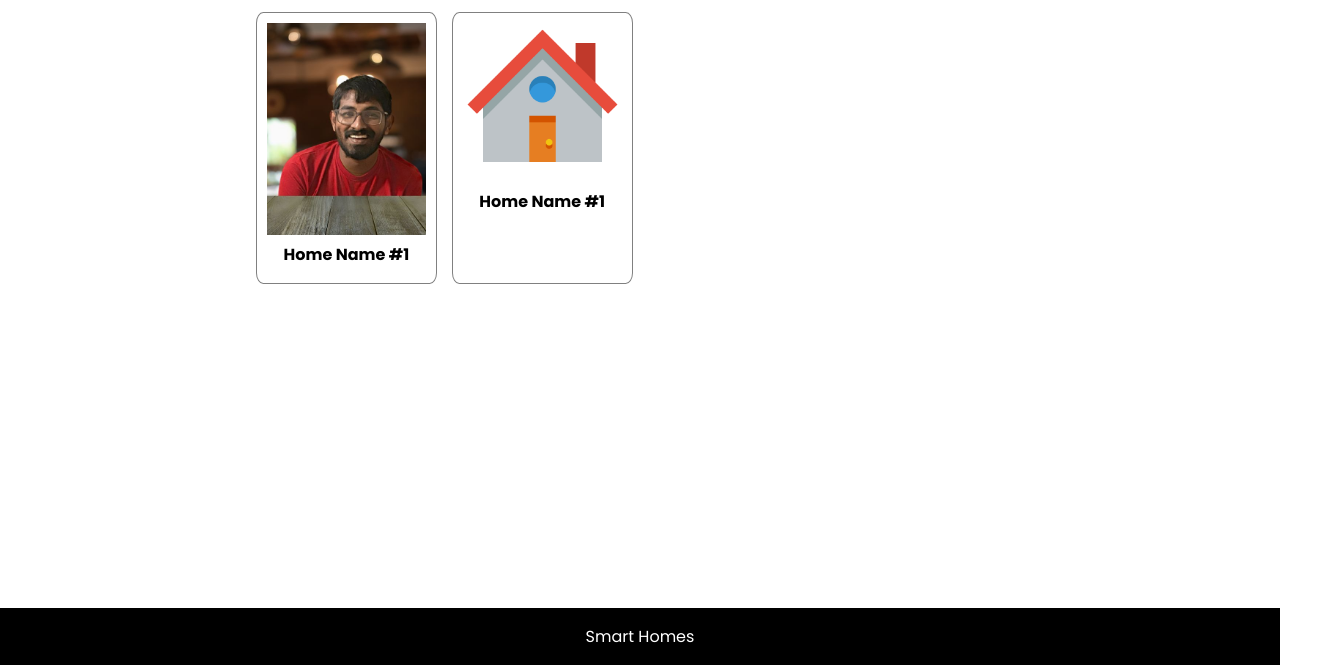
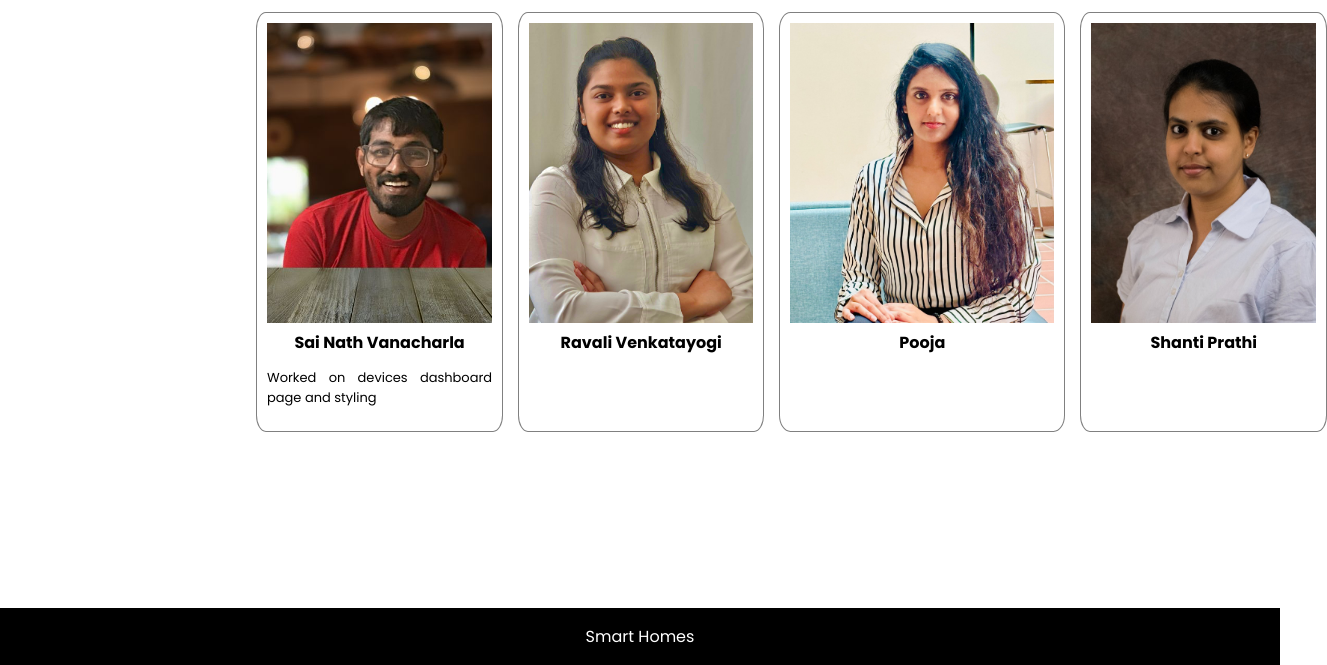
Before and after one commit to sainathmcs/DIS, a plain HTML site: page about.html in a window 1280 px wide. Shown: the part 135-800 px from the top of the page, 1327 px wide, since content can reach past the window. Drawn offline with Linux system fonts and the light colour scheme.

Commit message:
About page

```diff
--- a/about.html
+++ b/about.html
@@ -49,23 +49,72 @@
               <div class="card-container">
                 <!-- team card -->
                 <div class="device-card home-height">
-                <img src="assets/profile_pic.jpg" class="team-image" alt="home" />
+                  <img
+                    src="assets/profile_pic.jpg"
+                    class="team-image"
+                    alt="home"
+                  />
 
                   <div class="team-details">
-                  <div class="font-bold">Home Name #1</div>
+                    <div class="font-bold">Sai Nath Vanacharla</div>
+                  </div>
+
+                  <div class="team-learnings">
+                    <p>
+                      Worked on devices dashboard page and styling
+                    </p>
                   </div>
                 </div>
                 <!-- team card ends -->
 
                 <!-- team card -->
                 <div class="device-card home-height">
-                <img src="assets/home.png" class="team-image" alt="home" />
+                  <img src="assets/ravali.jpg" class="team-image" alt="home" />
 
                   <div class="team-details">
-                  <div class="font-bold">Home Name #1</div>
+                    <div class="font-bold">Ravali Venkatayogi</div>
+                  </div>
+
+                  <div class="team-learnings">
+                    <p>
+
+                    </p>
                   </div>
                 </div>
                 <!-- team card ends -->
+
+                <!-- team card -->
+                <div class="device-card home-height">
+                  <img src="assets/pooja.jpg" class="team-image" alt="home" />
+
+                  <div class="team-details">
+                    <div class="font-bold">Pooja</div>
+                  </div>
+
+                  <div class="team-learnings">
+                    <p>
+
+                    </p>
+                  </div>
+                </div>
+                <!-- team card ends -->
+
+                <!-- team card -->
+                <div class="device-card home-height">
+                  <img src="assets/shanti.jpg" class="team-image" alt="home" />
+
+                  <div class="team-details">
+                    <div class="font-bold">Shanti Prathi</div>
+                  </div>
+
+                  <div class="team-learnings">
+                    <p>
+
+                    </p>
+                  </div>
+                </div>
+                <!-- team card ends -->
+
               </div>
             </div>
 
@@ -79,6 +128,4 @@
       <p>Smart Homes</p>
     </div>
   </body>
-
-
 </html>
--- a/styles/dashboard.css
+++ b/styles/dashboard.css
@@ -114,7 +114,12 @@
 }
 
 .home-height {
-  height: 250px;
+  height: auto;
+}
+
+.team-learnings {
+  font-size: small;
+  text-align: justify;
 }
 
 @media only screen and (max-width: 600px) {
--- a/styles/index.css
+++ b/styles/index.css
@@ -185,5 +185,5 @@ footer {
 }
 
 .team-image {
-  width: 100%;
+  height: 300px;
 }
```
Lines whose indentation alone changed are shown as unchanged.
